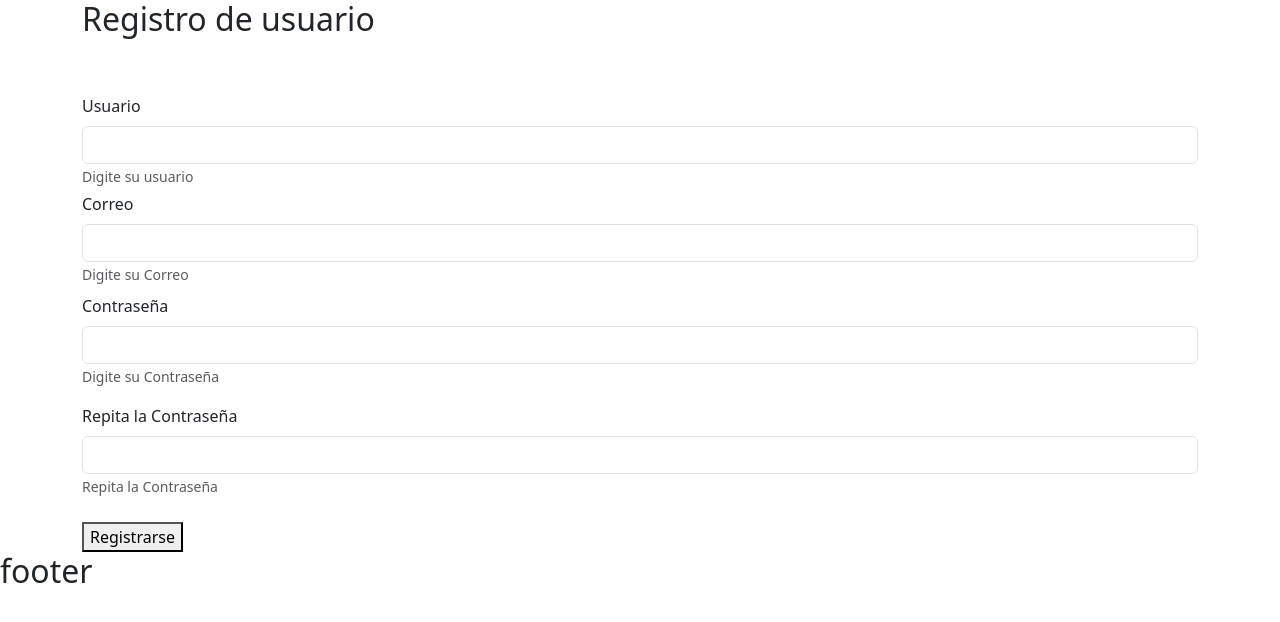
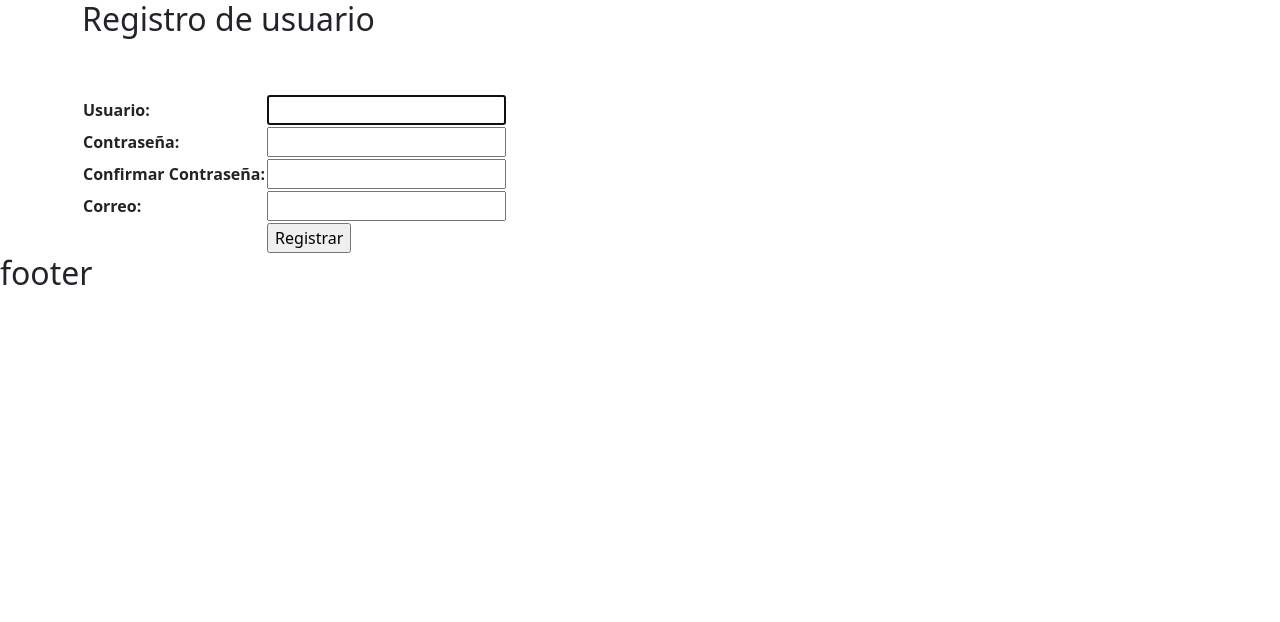
Before and after one commit to KevinSantiagoMesaUrrego/11y6, a Django app: page /account-register in a window 1280 px wide. Shown: the top 622 px of the page. Run offline with Django 4.2, Linux system fonts and the light colour scheme; some libraries are stand-ins or nearby versions.

Commit message:
registrar usuarios funcional

```diff
--- a/Proyecto11y6/accounts/forms.py
+++ b/Proyecto11y6/accounts/forms.py
@@ -1,10 +1,40 @@
 from django import forms
+from django.contrib.auth.models import User
 from django.contrib.auth.forms import UserCreationForm
-from django.contrib.auth.models import User
+from django.core.exceptions import ValidationError
+from django.forms.fields import EmailField
+from django.forms.forms import Form
 
-class UserRegistrationForm(UserCreationForm):
-    correo = forms.EmailField()
+class CustomUserCreationForm(UserCreationForm):
+    username = forms.CharField(label='Usuario', min_length=5, max_length=150)
+    email = forms.EmailField(label='Correo')
+    password1 = forms.CharField(label='Contraseña', widget=forms.PasswordInput)
+    password2 = forms.CharField(label='Confirmar Contraseña', widget=forms.PasswordInput)
+    def username_clean(self):
+        username = self.cleaned_data['Usuario'].lower()
+        new = User.objects.filter(username = username)
+        if new.count():
+            raise ValidationError("El Usuario ya Existe")
+        return username
 
-    class Meta:
-        model = User
-        fields = "__all__"
+    def email_clean(self):
+        email = self.cleaned_data['Correo'].lower()
+        new = User.objects.filter(email=email)
+        if new.count():
+            raise ValidationError(" El Correo ya Existe")
+        return email
+
+    def clean_password2(self):
+        password1 = self.cleaned_data['password1']
+        password2 = self.cleaned_data['password2']
+
+        if password1 and password2 and password1 != password2:
+            raise ValidationError("Password don't match")
+        return password2
+    def save(self, commit = True):
+        user = User.objects.create_user(
+            self.cleaned_data['username'],
+            self.cleaned_data['email'],
+            self.cleaned_data['password1']
+        )
+        return user
--- a/Proyecto11y6/accounts/models.py
+++ b/Proyecto11y6/accounts/models.py
@@ -3,9 +3,10 @@ from django.utils.translation import gettext_lazy as _
 
 # Create your models here.
 class Register(models.Model):
-    correo= models.EmailField(max_length=45,verbose_name="Correo:")
+    username= models.EmailField(max_length=45,verbose_name="Correo:")
     usuario= models.CharField(max_length=45,verbose_name="Usuario:")
     contraseña= models.CharField(max_length=45,verbose_name="Contraseña:")
+    activo = models.BooleanField(default=False)
     def clean(self):
         self.correo= self.correo.title()
         self.usuario= self.usuario.title()
--- a/Proyecto11y6/accounts/views.py
+++ b/Proyecto11y6/accounts/views.py
@@ -1,13 +1,18 @@
+from django.contrib import messages
 from django.shortcuts import render,redirect
-from .forms import UserRegistrationForm
+from .forms import CustomUserCreationForm
 from accounts.models import Register
 
 def register(request):
     if request.method == 'POST':
-        form = UserRegistrationForm(request.POST)
+        form = CustomUserCreationForm(request.POST)
         if form.is_valid():
             form.save()
-            return redirect('index.html')
+            register.activo = False
+            return redirect('inicio')
+        else:
+            messages.error(request, form.error_messages)
+            return render(request, 'partials/register.html', {'form': form})
     else:
-        form = UserRegistrationForm()
-    return render(request, 'partials/register.html', {'form': form})
+        form = CustomUserCreationForm()
+        return render(request, 'partials/register.html', {'form': form})
--- a/Proyecto11y6/base/templates/partials/register.html
+++ b/Proyecto11y6/base/templates/partials/register.html
@@ -4,32 +4,12 @@
   <h2>Registro de usuario</h2>
   <form method="post">
     {% csrf_token %}
-    <div class="mb-1">
-      <label for="" class="form-label">Usuario</label>
-      <input type="text"
-        class="form-control" name="" id="" aria-describedby="helpId" placeholder="">
-      <small id="helpId" class="form-text text-muted">Digite su usuario</small>
-    </div>
-    <div class="mb-2">
-      <label for="" class="form-label">Correo</label>
-      <input type="text"
-        class="form-control" name="" id="" aria-describedby="helpId" placeholder="">
-      <small id="helpId" class="form-text text-muted">Digite su Correo</small>
-    </div>
-    <div class="mb-3">
-      <label for="" class="form-label">Contraseña</label>
-      <input type="text"
-        class="form-control" name="" id="" aria-describedby="helpId" placeholder="">
-      <small id="helpId" class="form-text text-muted">Digite su Contraseña</small>
-    </div>
-    <div class="mb-4">
-      <label for="" class="form-label">Repita la Contraseña</label>
-      <input type="text"
-        class="form-control" name="" id="" aria-describedby="helpId" placeholder="">
-      <small id="helpId" class="form-text text-muted">Repita la Contraseña</small>
-    </div>
-    <a href="inicio/">
-      <button>Registrarse</button>
-    </a>
+    <table>
+      {{ form.as_table }}
+       <tr>
+          <td></td>
+          <td><input type="submit" name="submit" value="Registrar" /></td>
+      </tr>
+   </table>
   </form>
 {% endblock %}
--- a/Proyecto11y6/base/templates/registration/login.html
+++ b/Proyecto11y6/base/templates/registration/login.html
@@ -11,7 +11,7 @@
             <div class="h1"><b>11</b>y6</div>
         </div>
         <div class="card-body">
-            <p class="login-box-msg">Para comenzar a usar nuestro servicio, por favor inicie sesión en su cuenta.</p>
+            <p class="login-box-msg">Para comenzar a usar nuestro servicio, por favor inicie sesión con su Usuario.</p>
 
             <form method="post">
                 {% csrf_token %}
--- a/Proyecto11y6/base/urls.py
+++ b/Proyecto11y6/base/urls.py
@@ -36,6 +36,7 @@ urlpatterns = [
 
     path('admin/', admin.site.urls),
     path('inicio/', principal, name="index" ),
+    path('inicio-guest/', principal, name="body-login" ),
     path('usuarios/', include('usuario.urls') ),
     path('ventas/', include('venta.urls')),
     path('compras/', include('compra.urls')),
--- a/Proyecto11y6/inventario/views.py
+++ b/Proyecto11y6/inventario/views.py
@@ -17,7 +17,6 @@ def producto_crear (request):
             return redirect('producto')
         else:
             messages.error(request, 'El formulario tiene errores.')
-
     else:
         form=Productoform()
     context={
```
Also changed, not shown: Proyecto11y6/db.sqlite3.
